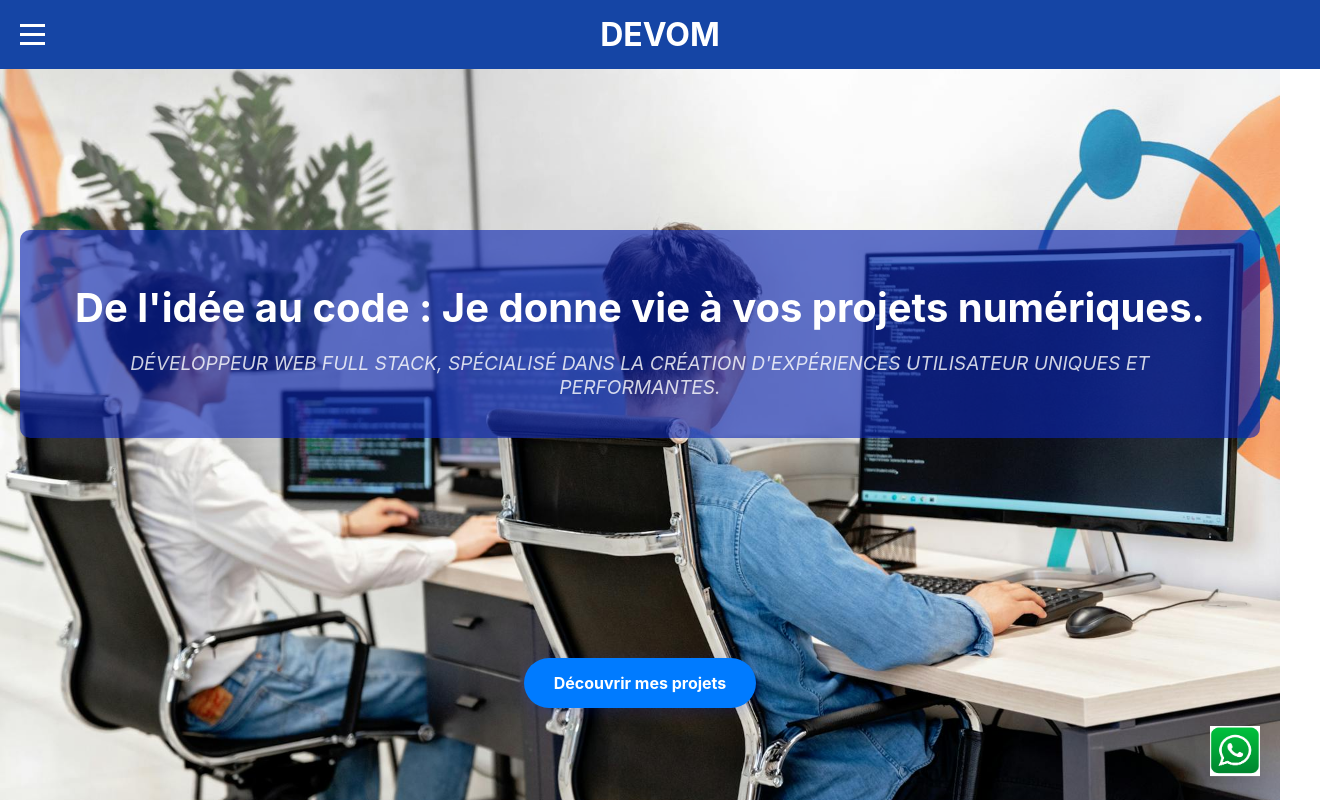
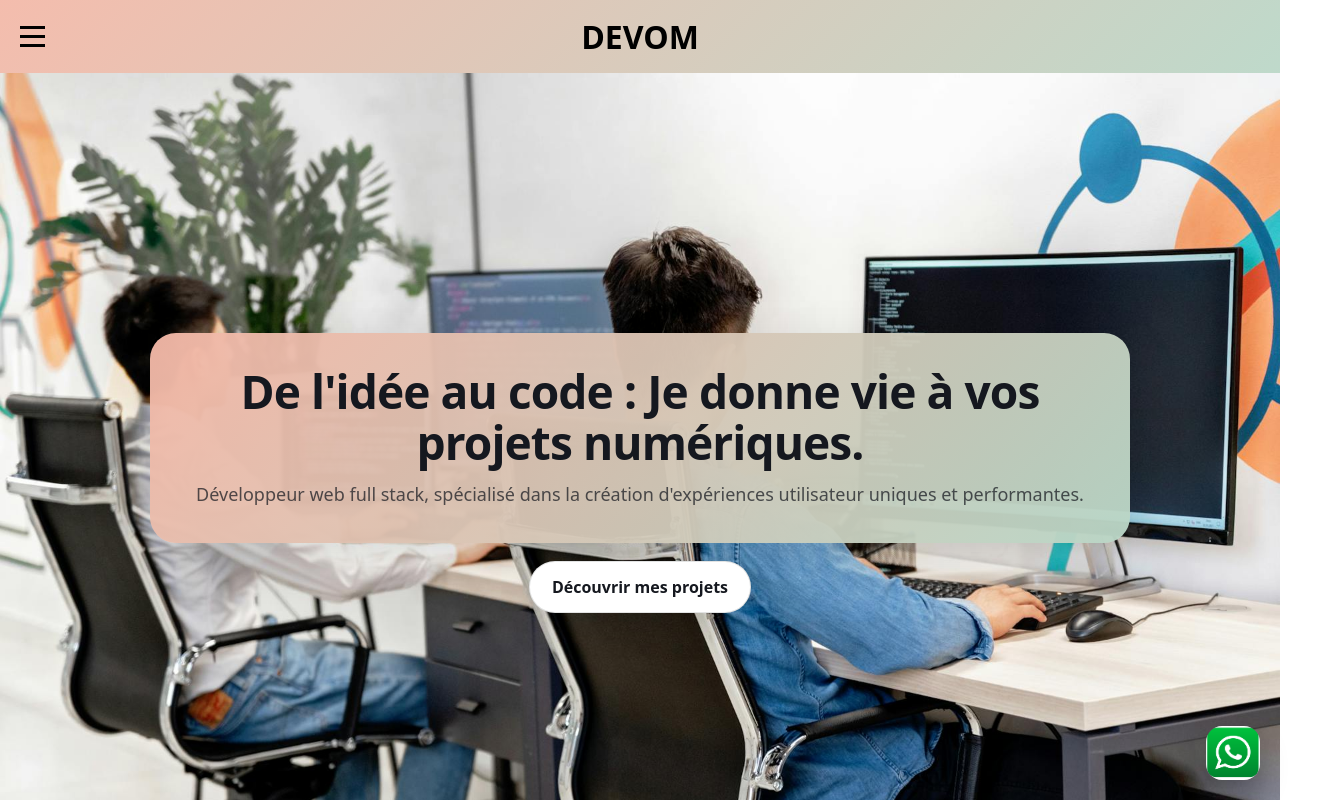
Before and after one commit to Mohoua93/devom-frontend, a React (Create React App) app: page / in a window 1280 px wide. Shown: the top 800 px of the page, 1320 px wide, since content can reach past the window. Built offline with nearby package versions, Linux system fonts and the light colour scheme; no server answers.

Commit message:
refactoring all project

```diff
--- a/src/App.css
+++ b/src/App.css
@@ -1,38 +1,94 @@
-.App {
-  text-align: center;
+/* App.css (global + layout) — Palette claire (ivoire / pêche / sauge) */
+:root {
+  /* Texte */
+  --text: #15181f;
+  --muted: rgba(21, 24, 31, 0.66);
+
+  /* Surfaces */
+  --card: rgba(255, 255, 255, 0.94);
+  --border: rgba(21, 24, 31, 0.10);
+
+  /* Accents doux */
+  --accent-1: #f3b7a6; /* pêche */
+  --accent-2: #b9d6c6; /* sauge */
+  --accent-3: #e6d6ff; /* lavande claire */
+
+  /* Rayons / ombres */
+  --radius-xl: 28px;
+  --radius-lg: 18px;
+  --shadow: 0 18px 55px rgba(10, 10, 10, 0.14);
+
+  /* Layout */
+  --max: 1120px;
 }
 
-.App-logo {
-  height: 40vmin;
-  pointer-events: none;
+* { box-sizing: border-box; }
+html, body { height: 100%; }
+html { scroll-behavior: smooth; }
+
+body {
+  margin: 0;
+  color: var(--text);
+
+  /* Fond global neutre (SANS image) */
+
+  background-repeat: no-repeat;
+
+  font-family: ui-sans-serif, system-ui, -apple-system, Segoe UI, Roboto, Helvetica, Arial, "Apple Color Emoji",
+    "Segoe UI Emoji";
+  -webkit-font-smoothing: antialiased;
+  -moz-osx-font-smoothing: grayscale;
 }
 
-@media (prefers-reduced-motion: no-preference) {
-  .App-logo {
-    animation: App-logo-spin infinite 20s linear;
-  }
+a { color: inherit; text-decoration: none; }
+img { max-width: 100%; display: block; }
+::selection { background: rgba(243, 183, 166, 0.35); }
+
+/* Layout global : footer en bas */
+.app {
+  min-height: 100dvh;
+  display: flex;
+  flex-direction: column;
+  position: relative;
+  overflow: hidden;
 }
 
-.App-header {
-  background-color: #282c34;
-  min-height: 100vh;
-  display: flex;
-  flex-direction: column;
-  align-items: center;
-  justify-content: center;
-  font-size: calc(10px + 2vmin);
-  color: white;
+/* Enlève les blobs/halos */
+.app::before,
+.app::after {
+  content: none !important;
 }
 
-.App-link {
-  color: #61dafb;
+/* ✅ Main FULL WIDTH (supprime les bandes blanches autour de Home) */
+.app__main {
+  flex: 1;
+  width: 100%;
+  max-width: none;
+  margin: 0;
+  padding: 0;
 }
 
-@keyframes App-logo-spin {
-  from {
-    transform: rotate(0deg);
-  }
-  to {
-    transform: rotate(360deg);
-  }
+/* ✅ Wrapper à utiliser pour centrer uniquement Projects/About/Contact */
+.page-container {
+  width: 100%;
+  max-width: var(--max);
+  margin: 0 auto;
+  padding: clamp(18px, 3.2vw, 42px);
 }
+
+/* Surfaces réutilisables */
+.surface {
+  background: var(--card);
+  border: 1px solid var(--border);
+  border-radius: var(--radius-xl);
+  box-shadow: var(--shadow);
+  padding: clamp(18px, 2.6vw, 28px);
+}
+
+@media (max-width: 640px) {
+  .page-container { padding: 16px; }
+}
+
+@media (prefers-reduced-motion: reduce) {
+  html { scroll-behavior: auto; }
+}
--- a/src/App.js
+++ b/src/App.js
@@ -1,31 +1,55 @@
-import React from 'react';
-import { BrowserRouter as Router, Route, Routes } from 'react-router-dom';
-import Navbar from './components/Navbar';
-import Footer from './components/Footer';
-import './App.css';
+import React from "react";
+import { BrowserRouter as Router, Route, Routes } from "react-router-dom";
+import Navbar from "./components/Navbar";
+import Footer from "./components/Footer";
+import "./App.css";
 
-// Composants des pages
-import Home from './pages/Home';
-import Projects from './pages/Projects';
-import About from './pages/About';
-import Contact from './pages/Contact';
-
+import Home from "./pages/Home";
+import Projects from "./pages/Projects";
+import About from "./pages/About";
+import Contact from "./pages/Contact";
 
 function App() {
   return (
     <Router>
-      <div className="App">
+      <div className="app">
         <Navbar />
-        <Routes>
-          <Route path="/" element={<Home />} />
-          <Route path="/projets" element={<Projects />} />
-          <Route path="/a-propos" element={<About />} />
-          <Route path="/contact" element={<Contact />} />
-        </Routes>
-        < Footer />
+
+        <main className="app__main">
+          <Routes>
+            {/* Home: full width */}
+            <Route path="/" element={<Home />} />
+
+            {/* Autres pages: centrées */}
+            <Route
+              path="/projets"
+              element={
+                <div className="page-container">
+                  <Projects />
+                </div>
+              }
+            />
+            <Route
+              path="/a-propos"
+              element={
+                <div className="page-container">
+                  <About />
+                </div>
+              }
+            />
+            <Route
+              path="/contact"
+              element={
+                <div className="page-container">
+                  <Contact />
+                </div>
+              }
+            />
+          </Routes>
+        </main>
+
+        <Footer />
       </div>
-
-
     </Router>
   );
 }
--- a/src/pages/Home.js
+++ b/src/pages/Home.js
@@ -1,37 +1,35 @@
-import React from 'react';
-import { Link } from 'react-router-dom';
-import '../styles/Home.css';
-
+import React from "react";
+import { Link } from "react-router-dom";
+import "../styles/Home.css";
 
 const Home = () => {
-// --- WhatsApp config ---
-const phone = '33781628093'; // Format international SANS + et SANS le 0 initial
-const presetMessage = 'Bonjour 👋 je viens de votre site DEVOM.';
+  const phone = "33781628093";
+  const presetMessage = "Bonjour 👋 je viens de votre site DEVOM.";
   const encoded = encodeURIComponent(presetMessage);
   const waMobileUrl = `https://wa.me/${phone}?text=${encoded}`;
   const waDesktopUrl = `https://web.whatsapp.com/send?phone=${phone}&text=${encoded}`;
+
   const href = /Mobi|Android|iPhone|iPad/i.test(
-typeof navigator !== 'undefined' ? navigator.userAgent : ''
+    typeof navigator !== "undefined" ? navigator.userAgent : ""
   )
     ? waMobileUrl
     : waDesktopUrl;
 
-
   return (
     <section className="home-container">
-{/* L'image de fond est gérée par le CSS */}
       <div className="hero-content">
         <div className="hero-text">
           <h1>De l'idée au code : Je donne vie à vos projets numériques.</h1>
-<p>Développeur web full stack, spécialisé dans la création d'expériences utilisateur uniques et performantes.</p>
+          <p>
+            Développeur web full stack, spécialisé dans la création d'expériences utilisateur uniques et performantes.
+          </p>
         </div>
-<Link to="/projets" className="discover-button">
+
+        <Link to="/projets" className="discover-button" aria-label="Découvrir mes projets">
           Découvrir mes projets
         </Link>
       </div>
 
-
-{/* Bouton WhatsApp géré directement par ce composant */}
       <a
         href={href}
         className="whatsapp-fixed-button"
@@ -46,5 +44,4 @@
   );
 };
 
-
 export default Home;
--- a/src/styles/Home.css
+++ b/src/styles/Home.css
@@ -1,79 +1,113 @@
 .home-container {
-    /* Assurez-vous que l'image de fond est définie ici ou sur un élément parent */
-    background-image: url('/public/images/back-home.jpg');
+  /* ✅ CRA: pas de /public */
+  background-image: url("/public/images/back-home.jpg");
   background-size: cover;
   background-position: center;
+  background-repeat: no-repeat;
   background-attachment: fixed;
-    height: 100vh; /* S'assure que la section prend toute la hauteur de la vue */
-    display: flex;
-    justify-content: center;
-    align-items: center;
-    flex-direction: column;
+
+  width: 100%;
+  min-height: 100dvh;
+
+  display: grid;
+  place-items: center;
+
+  padding: clamp(20px, 4vw, 56px);
+  position: relative;
+  overflow: hidden;
+}
+
+/* Aucun overlay */
+.home-container::before,
+.home-container::after {
+  content: none;
 }
 
 .hero-content {
-    display: flex;
-    flex-direction: column;
-    justify-content: center;
-    align-items: center;
+  position: relative;
+  z-index: 1;
+  width: min(980px, 100%);
   text-align: center;
-    color: #ffffff; /* Couleur de texte pour le contenu du héros */
-    padding: 20px;
+  display: grid;
+  gap: 18px;
+  justify-items: center;
 }
 
 .hero-text {
-    background-color: rgba(12, 39, 176, 0.634); /* Fond noir semi-transparent */
-    padding: 20px 40px;
-    border-radius: 10px;
-    margin-bottom: 20px;
+  background: linear-gradient(
+    135deg,
+    rgba(243, 183, 166, 0.96),
+    rgba(185, 214, 198, 0.96)
+  );
+  border: none;
+  border-radius: 26px;
+  padding: clamp(18px, 3.2vw, 34px);
+  box-shadow: 0 18px 55px rgba(10, 10, 10, 0.14);
 }
 
+.hero-text::before { content: none; }
+
 .hero-text h1 {
-    font-size: 2.5em;
-    font-weight: bold;
-    margin-bottom: 10px;
+  margin: 0 0 12px 0;
+  color: #15181f;
+  font-size: clamp(28px, 3.6vw, 48px);
+  line-height: 1.1;
+  letter-spacing: -0.02em;
 }
 
 .hero-text p {
-    font-size: 1.2em;
-    font-style: italic;
-    opacity: 0.8;
-    text-transform: uppercase;
+  margin: 0;
+  color: rgba(21, 24, 31, 0.72);
+  font-size: clamp(14px, 1.5vw, 18px);
+  line-height: 1.6;
+  font-style: normal;
+  text-transform: none;
 }
 
-  /* Styles pour le bouton de découverte des projets */
 .discover-button {
-    display: inline-block;
-    padding: 15px 30px;
-    background-color: #007bff;
-    color: white;
+  display: inline-flex;
+  align-items: center;
+  justify-content: center;
+
+  padding: 14px 22px;
+  border-radius: 999px;
+  border: 1px solid rgba(21, 24, 31, 0.12);
+
+  background: #ffffff;
+  color: #15181f;
+  font-weight: 700;
+
   text-decoration: none;
-    margin-top: 200px;
-    border-radius: 50px;
-    font-weight: bold;
-    transition: background-color 0.3s ease, transform 0.3s ease;
-    box-shadow: 0 4px 15px rgba(6, 32, 199, 0.2);
+  box-shadow: 0 14px 35px rgba(10, 10, 10, 0.14);
+  transition: transform 0.18s ease, box-shadow 0.18s ease, filter 0.18s ease;
 }
 
 .discover-button:hover {
-    background-color: #0b1fcf;
-    transform: scale(1.05);
+  transform: translateY(-2px);
+  box-shadow: 0 18px 45px rgba(10, 10, 10, 0.18);
+  filter: saturate(1.02);
 }
 
-  /* Styles pour le bouton WhatsApp */
 .whatsapp-fixed-button {
   position: fixed;
   bottom: 20px;
   right: 20px;
   z-index: 1000;
-    transition: transform 0.3s ease-in-out;
+  transition: transform 0.2s ease-in-out;
 }
 
 .whatsapp-fixed-button img {
-    width: 50px;
-    height: 50px;
+  width: 54px;
+  height: 54px;
+  border-radius: 16px;
+  box-shadow: 0 14px 30px rgba(10, 10, 10, 0.20);
 }
 
 .whatsapp-fixed-button:hover {
-    transform: scale(1.1);
+  transform: translateY(-2px) scale(1.03);
 }
+
+@media (max-width: 640px) {
+  .home-container { padding: 18px; }
+  .hero-text { border-radius: 20px; }
+}
--- a/src/styles/Navbar.css
+++ b/src/styles/Navbar.css
@@ -6,8 +6,8 @@
     position: relative;
     width: 100%;
     padding: 15px 20px;
-    background-color: #1545a5;
-    color: white;
+    background: linear-gradient(135deg, rgba(243, 183, 166, 0.92), rgba(185, 214, 198, 0.92));
+    color: black;
   }
 
   /* Styles pour le menu burger */
@@ -21,7 +21,7 @@
   .bar {
     width: 25px;
     height: 3px;
-    background-color: #ffffff;
+    background-color: black;
     margin: 6px 0;
     transition: 0.4s;
   }
@@ -45,21 +45,21 @@
   }
 
   .navbar-logo a {
-    color: white;
+    color: black;
     text-decoration: none;
     text-transform: uppercase;
   }
 
   /* Styles pour le menu latéral */
   .sidebar-menu {
-    height: 35%;
+    height: 40%;
     width: 0;
     border-radius: 5%;
     position: fixed;
     z-index: 1000;
     top: 80px;
     left: 25px;
-    background-color: #007bff;
+    background: linear-gradient(135deg, rgba(243, 183, 166, 0.92), rgba(185, 214, 198, 0.92));
     overflow-x: hidden;
     transition: 0.5s;
     padding-top: 15px;
@@ -83,7 +83,7 @@
   .sidebar-menu li a {
     text-decoration: none;
     font-size: 20px;
-    color: rgb(255, 255, 255);
+    color: black;
     display: block;
     transition: 0.3s;
     text-transform: uppercase
--- a/src/styles/Projects.css
+++ b/src/styles/Projects.css
@@ -2,7 +2,7 @@
 
 .projects-container {
   padding: 50px 20px;
-  background-color: #f8f9fa; /* Un fond léger pour que les cartes ressortent */
+  background-color: white; /* Un fond léger pour que les cartes ressortent */
   text-align: center;
 }
 
--- a/src/styles/footer.css
+++ b/src/styles/footer.css
@@ -6,6 +6,6 @@
     justify-content: center;
     flex-direction: column;
     font-weight: 900;
-    color: white;
+    background: linear-gradient(135deg, rgba(243, 183, 166, 0.92), rgba(185, 214, 198, 0.92));;
 
 }
```
Lines whose indentation alone changed are shown as unchanged.
